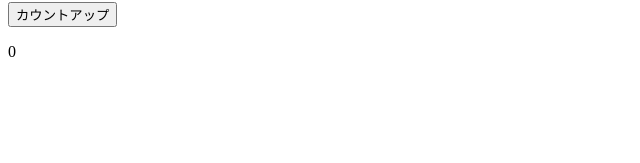
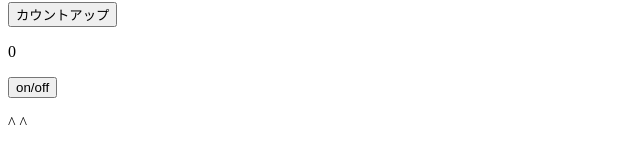
Before and after one commit to koki-noguchi/study-react, a React (Create React App) app: page / in a window 1280 px wide. Shown: the part 167-330 px from the top of the page, without its empty margins (0-640 px from the left). Built offline with nearby package versions, Linux system fonts and the light colour scheme.

Commit message:
useEffectを試した 再レンダリングの際に、useEffectの第二引数で指定した値が変化した時のみ、第一引数を実行できる。

```diff
--- a/src/App.jsx
+++ b/src/App.jsx
@@ -1,12 +1,29 @@
-import React, { useState } from "react";
+/* eslint react-hooks/exhaustive-deps: off */
+import React, { useEffect, useState } from "react";
 import ColorfulMessage from "./components/ColorfulMessage";
 
 const App = () => {
+  const [num, setNum] = useState(0);
+  const [showFaceFlag, setFaceFlag] = useState(true);
+
   const onClickCountUp = () => {
     setNum(num + 1);
   };
 
-  const [num, setNum] = useState(0);
+  const onClickSwichShowFlag = () => {
+    setFaceFlag(!showFaceFlag);
+  };
+
+  useEffect(() => {
+    if (num > 0) {
+      if (num % 3 === 0) {
+        showFaceFlag || setFaceFlag(true);
+      } else {
+        showFaceFlag && setFaceFlag(false);
+      }
+    }
+  }, [num]);
+
   return (
     <>
       <h1 style={{ color: "green" }}>こんにちは</h1>
@@ -14,6 +31,9 @@ const App = () => {
       <ColorfulMessage color="grey">react勉強中です</ColorfulMessage>
       <button onClick={onClickCountUp}>カウントアップ</button>
       <p>{num}</p>
+      <button onClick={onClickSwichShowFlag}>on/off</button>
+      <br></br>
+      {showFaceFlag && <p>^ ^</p>}
     </>
   );
 };
```
